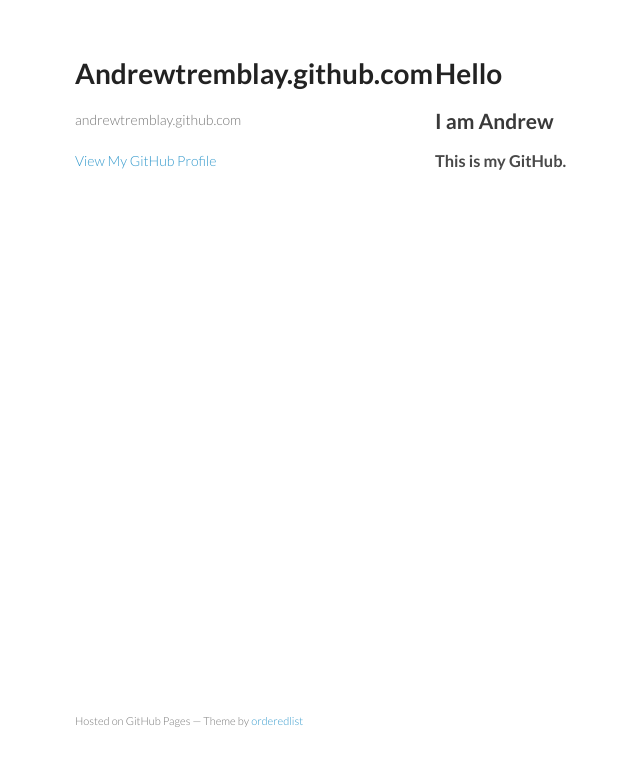
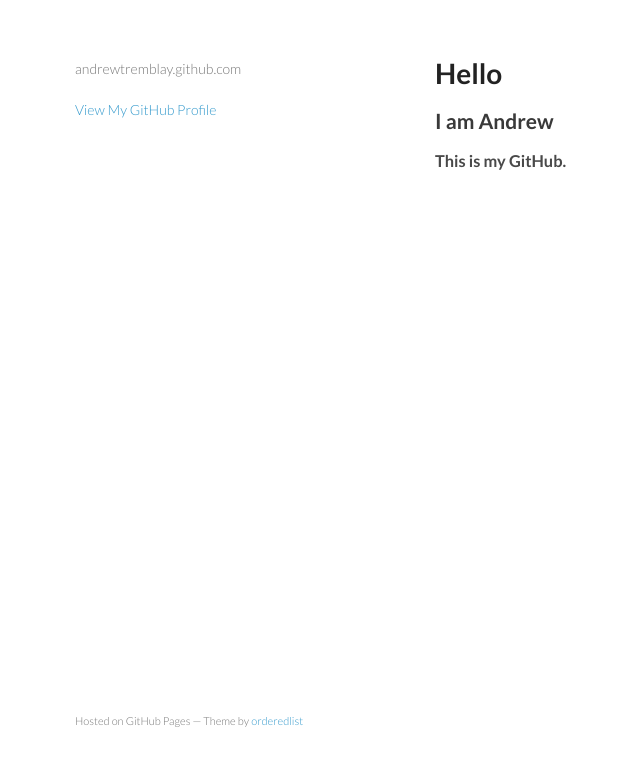
Before and after one commit to andrewtremblay/andrewtremblay.github.com, a plain HTML site: page index.html in a window 1280 px wide. Shown: the whole page, without its empty margins (135-775 px from the left). Drawn offline with Linux system fonts and the light colour scheme.

Commit message:
cleaning up the left column from overflowing

```diff
--- a/index.html
+++ b/index.html
@@ -24,25 +24,18 @@
   <body>
     <div class="wrapper">
       <header>
-        <h1>Andrewtremblay.github.com</h1>
         <p>andrewtremblay.github.com</p>
-
-
         <p class="view"><a href="https://github.com/andrewtremblay">View My GitHub Profile</a></p>
-
       </header>
       <section>
         <h1>Hello</h1>
-
-<h2>I am Andrew</h2>
-
-<h3>This is my GitHub.</h3>
+		<h2>I am Andrew</h2>
+		<h3>This is my GitHub.</h3>
       </section>
       <footer>
         <p><small>Hosted on GitHub Pages &mdash; Theme by <a href="https://github.com/orderedlist">orderedlist</a></small></p>
       </footer>
     </div>
     <script src="javascripts/scale.fix.js"></script>
-
   </body>
 </html>
```
